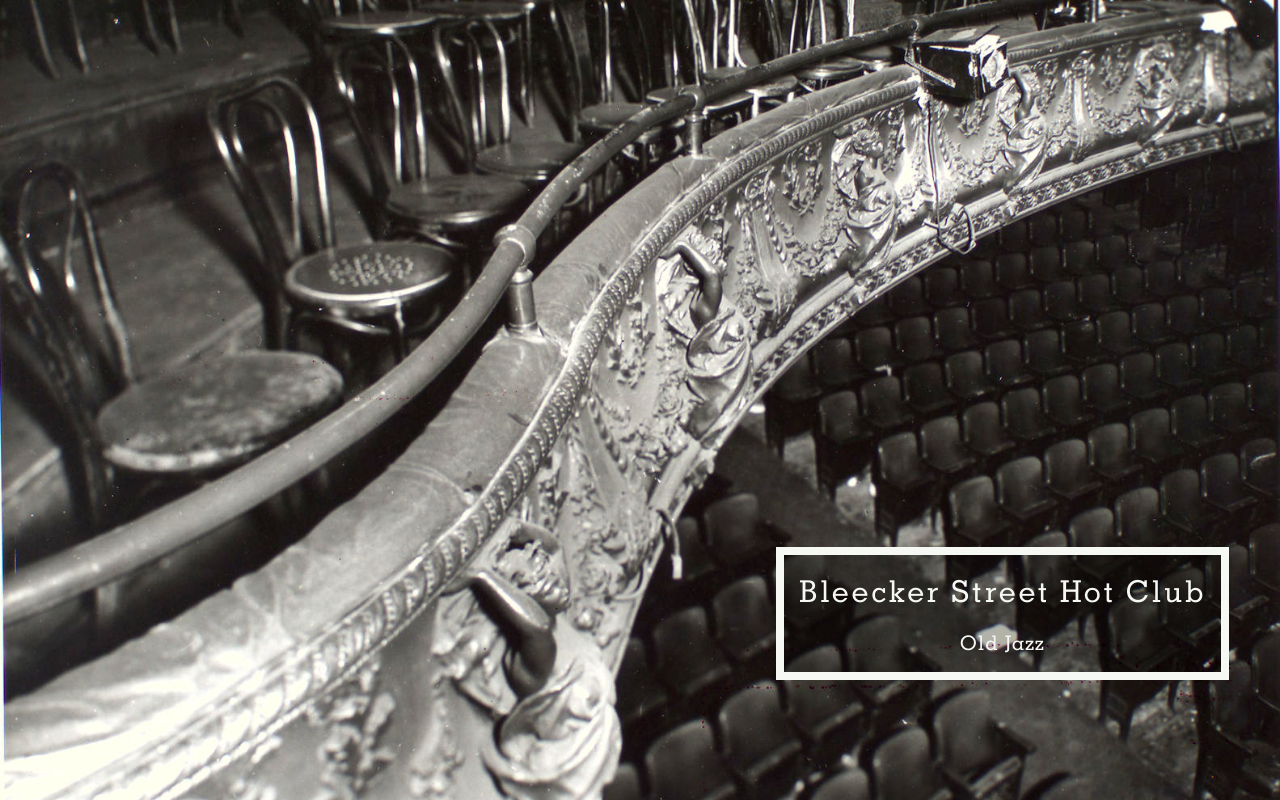
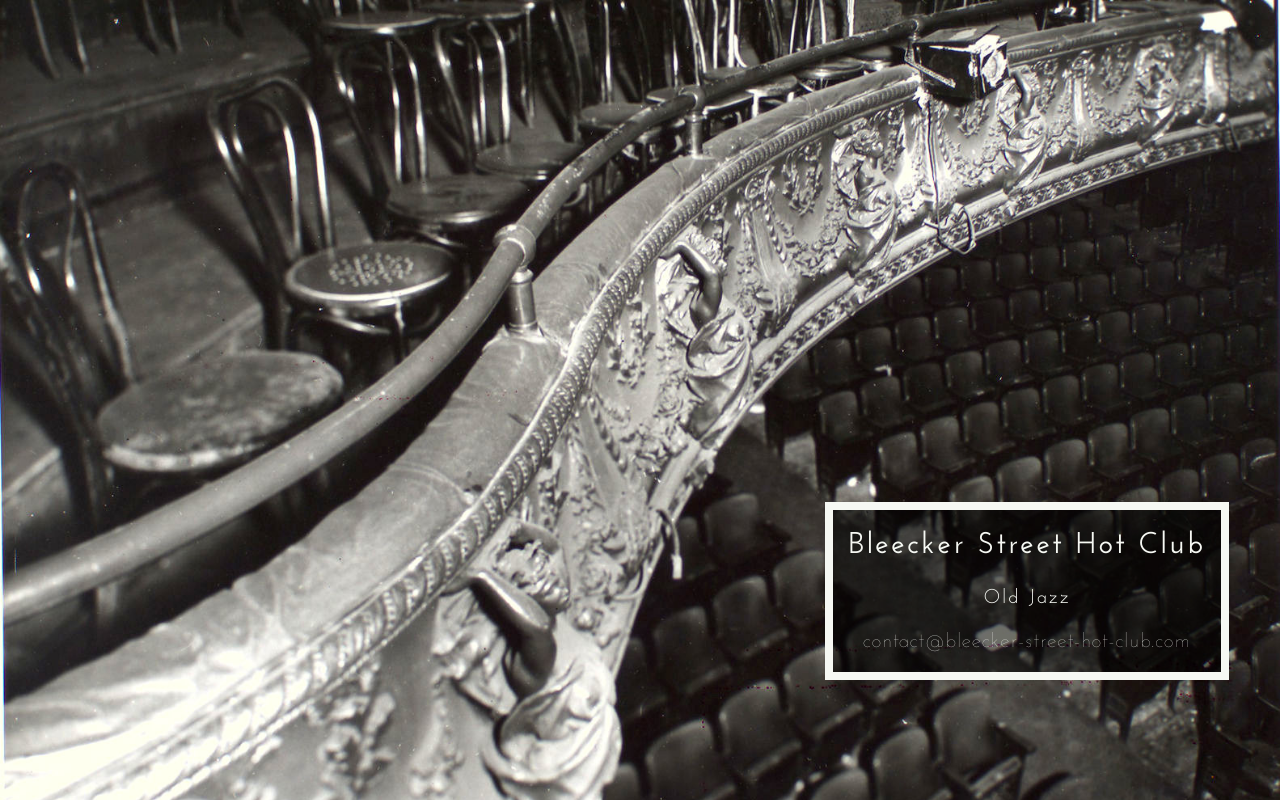
Before and after one commit to inbar/bleecker-street-hot-club, a plain HTML site: page index.html in a window 1280 px wide. Drawn offline with nearby package versions, Linux system fonts and the light colour scheme.

Commit message:
add contact details

```diff
--- a/css/style.css
+++ b/css/style.css
@@ -1,13 +1,26 @@
 @font-face {
-  font-family: 'Memphis';
-  src: url('../fonts/memphis.ttf')  format('truetype');
+  font-family: 'Josefin';
+  src: url('../fonts/JosefinSans-Thin.ttf')  format('truetype');
+  font-weight: 100;
+}
+
+@font-face {
+  font-family: 'Josefin';
+  src: url('../fonts/JosefinSans-Regular.ttf')  format('truetype');
+  font-weight: 500;
+}
+
+@font-face {
+  font-family: 'Josefin';
+  src: url('../fonts/JosefinSans-SemiBold.ttf')  format('truetype');
+  font-weight: 600;
 }
 
 html {
     height: 100%;
 }
 body {
-    font-family: 'Memphis', sans-serif;
+    font-family: 'Josefin', sans-serif;
     position: relative;
     height: 100%;
     background-image: url("../images/background.jpg");
@@ -21,7 +34,7 @@ body {
   bottom: 15%;
   padding: 15px 15px;
 
-  background:rgba(0,0,0,0.3);
+  background:rgba(0,0,0,0.57);
   text-align: center;
 
   color: #F6F8F3;
@@ -29,12 +42,21 @@ body {
 }
 
 .title {
+  font-weight: 600;
   letter-spacing: 2.5px;
   font-size: 30px;
 }
 
 .subtitle {
-  letter-spacing: 1px;
+  font-weight: 500;
+  letter-spacing: 2px;
   font-size: 20px;
   margin-top: 16px;
 }
+
+.contact {
+  font-weight: 100;
+  font-size: 20px;
+  margin-top: 16px;
+  letter-spacing: 1px;
+}
--- a/index.html
+++ b/index.html
@@ -21,6 +21,7 @@
     <div class="floating-container">
         <div class="title">Bleecker Street Hot Club</div>
         <div class="subtitle">Old Jazz</div>
+        <div class="contact">contact@bleecker-street-hot-club.com</div>
     </div>
   </body>
 </html>
```
Also changed, not shown: fonts/JosefinSans-Regular.ttf (added), fonts/JosefinSans-SemiBold.ttf (added), fonts/JosefinSans-Thin.ttf (added), fonts/memphis.ttf (deleted).
